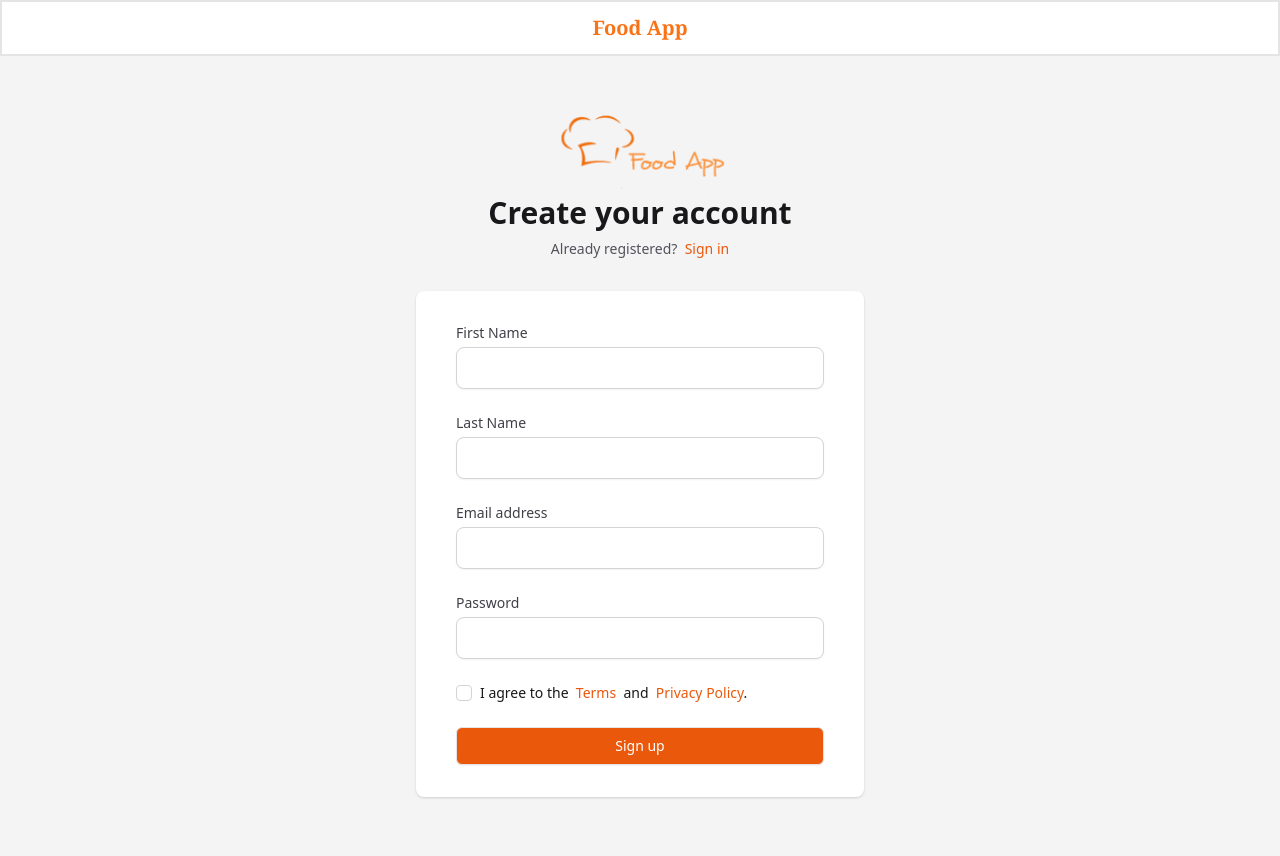
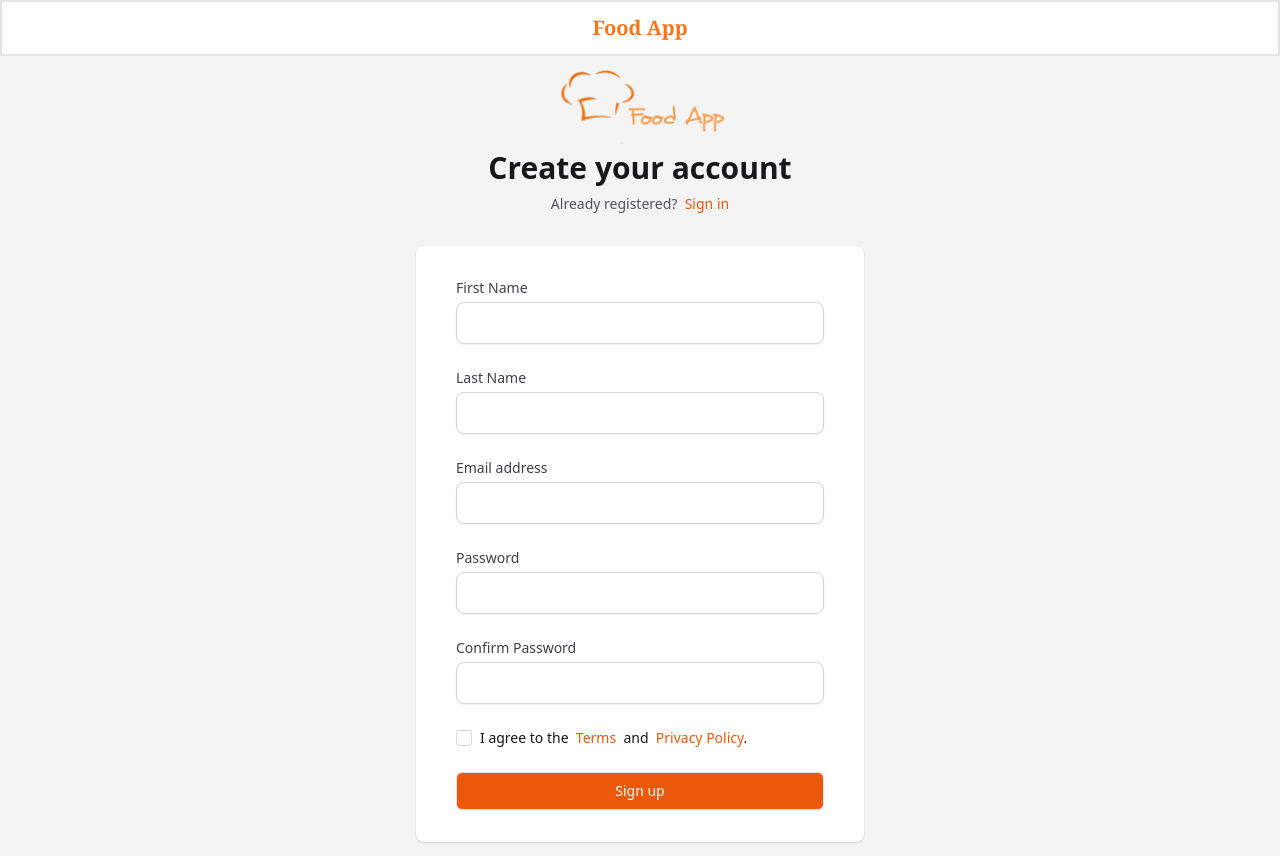
Before and after one commit to ab1303/nextjs-ecomm, a Next.js app: page /account/register in a window 1280 px wide. Built offline with nearby package versions, Linux system fonts and the light colour scheme; no server answers.

Commit message:
feat(next-auth)!: registration page - [work in progress]

```diff
--- a/package.json
+++ b/package.json
@@ -18,12 +18,14 @@
     "prepare": "husky install"
   },
   "dependencies": {
+    "@next-auth/mongodb-adapter": "^1.0.1",
     "@tailwindcss/forms": "^0.4.0",
     "bcryptjs": "^2.4.3",
     "clsx": "^1.1.1",
     "jsonwebtoken": "^8.5.1",
     "mongoose": "^6.0.12",
     "next": "^12.0.3",
+    "next-auth": "^4.0.6",
     "react": "^17.0.2",
     "react-dom": "^17.0.2",
     "react-icons": "^4.3.1"
--- a/src/global.d.ts
+++ b/src/global.d.ts
@@ -1,4 +1,12 @@
+// https://basarat.gitbook.io/typescript/project/modules/globals
+
 declare module '*.png' {
   const value: any;
   export = value;
 }
+
+declare namespace NodeJS {
+  interface Global {
+    _mongoClientPromise: Promise;
+  }
+}
--- /dev/null
+++ b/src/lib/mongodb.ts
@@ -0,0 +1,23 @@
+import mongoose from 'mongoose';
+
+const uri = process.env.MONGODB_URL!;
+
+let clientPromise;
+
+if (!process.env.MONGODB_URL) {
+  throw new Error('Please add your Mongo URI to .env.local');
+}
+
+if (process.env.NODE_ENV === 'development') {
+  // In development mode, use a global variable so that the value
+  // is preserved across module reloads caused by HMR (Hot Module Replacement).
+  if (!global._mongoClientPromise) {
+    global._mongoClientPromise = mongoose.connect(uri);
+  }
+  clientPromise = global._mongoClientPromise;
+} else {
+  // In production mode, it's best to not use a global variable.
+  clientPromise = mongoose.connect(uri);
+}
+
+export default clientPromise;
--- a/src/models/userModel.ts
+++ b/src/models/userModel.ts
@@ -2,7 +2,8 @@ import mongoose from 'mongoose';
 
 export interface User {
   _id: number;
-  name: string;
+  firstName: string;
+  lastName: string;
   email: string;
   password: string;
   role: string;
@@ -14,7 +15,11 @@ export interface User {
 
 const userSchema = new mongoose.Schema(
   {
-    name: {
+    firstName: {
+      type: String,
+      required: true,
+    },
+    lastName: {
       type: String,
       required: true,
     },
--- a/src/pages/_app.tsx
+++ b/src/pages/_app.tsx
@@ -1,4 +1,5 @@
 import { AppProps } from 'next/app';
+import { SessionProvider } from 'next-auth/react';
 
 import '@/styles/globals.css';
 
@@ -8,11 +9,13 @@ import { GlobalStateProvider } from '@/store/GlobalStore';
 
 function MyApp({ Component, pageProps }: AppProps) {
   return (
-    <GlobalStateProvider>
-      <Layout>
-        <Component {...pageProps} />
-      </Layout>
-    </GlobalStateProvider>
+    <SessionProvider session={pageProps.session}>
+      <GlobalStateProvider>
+        <Layout>
+          <Component {...pageProps} />
+        </Layout>
+      </GlobalStateProvider>
+    </SessionProvider>
   );
 }
 
--- a/src/pages/account/register.tsx
+++ b/src/pages/account/register.tsx
@@ -3,22 +3,32 @@ import { FormEvent, useState } from 'react';
 
 import UnstyledLink from '@/components/links/UnstyledLink';
 
+import { postData } from '@/utils/fetchData';
+
 const Register = () => {
-  // const [username, setUsername] = useState('');
-  // const [email, setEmail] = useState('');
-  // const [password, setPassword] = useState('');
-  // const [passwordConfirm, setPasswordConfirm] = useState('');
+  const [firstName, setFirstName] = useState('');
+  const [lastName, setLastName] = useState('');
+  const [email, setEmail] = useState('');
+  const [password, setPassword] = useState('');
+  const [passwordConfirm, setPasswordConfirm] = useState('');
+  const handleSubmit = async (e: FormEvent<HTMLFormElement>) => {
+    e.preventDefault();
 
-  // const handleSubmit = (e: FormEvent<HTMLFormElement>) => {
-  //   e.preventDefault();
+    if (password !== passwordConfirm) {
+      console.log('Passwords do not match!');
+      return;
+    }
 
-  //   if (password !== passwordConfirm) {
-  //     console.log('Passwords do not match!');
-  //     return;
-  //   }
+    const res = await postData('auth/register', {
+      firstName,
+      lastName,
+      email,
+      password,
+      passwordConfirm,
+    });
 
-  //   console.log('call registration');
-  // };
+    console.log('registration result', res);
+  };
 
   return (
     <div className='min-h-screen bg-gray-100 flex flex-col justify-center px-6 lg:px-8'>
@@ -48,7 +58,7 @@ const Register = () => {
 
         <div className='mt-8'>
           <div className='bg-white py-8 px-6 shadow rounded-lg sm:px-10'>
-            <form className='mb-0 space-y-6' action='#' method='POST'>
+            <form className='mb-0 space-y-6' onSubmit={handleSubmit}>
               <div>
                 <label
                   htmlFor='firstname'
@@ -64,6 +74,8 @@ const Register = () => {
                     autoComplete='text'
                     required
                     className=''
+                    value={firstName}
+                    onChange={(e) => setFirstName(e.target.value)}
                   />
                 </div>
               </div>
@@ -83,6 +95,8 @@ const Register = () => {
                     autoComplete='text'
                     required
                     className=''
+                    value={lastName}
+                    onChange={(e) => setLastName(e.target.value)}
                   />
                 </div>
               </div>
@@ -102,6 +116,8 @@ const Register = () => {
                     autoComplete='email'
                     required
                     className=''
+                    value={email}
+                    onChange={(e) => setEmail(e.target.value)}
                   />
                 </div>
               </div>
@@ -121,6 +137,29 @@ const Register = () => {
                     autoComplete='current-password'
                     required
                     className=''
+                    value={password}
+                    onChange={(e) => setPassword(e.target.value)}
+                  />
+                </div>
+              </div>
+
+              <div>
+                <label
+                  htmlFor='passwordConfirm'
+                  className='block text-sm font-medium text-gray-700'
+                >
+                  Confirm Password
+                </label>
+                <div className='mt-1'>
+                  <input
+                    id='passwordConfirm'
+                    name='passwordConfirm'
+                    type='password'
+                    autoComplete='current-password'
+                    required
+                    className=''
+                    value={passwordConfirm}
+                    onChange={(e) => setPasswordConfirm(e.target.value)}
                   />
                 </div>
               </div>
--- /dev/null
+++ b/src/pages/api/auth/[...nextauth].ts
@@ -0,0 +1,42 @@
+import NextAuth from 'next-auth';
+import CredentialsProvider from 'next-auth/providers/credentials';
+
+import Users from '@/models/userModel';
+import connectDB from '@/utils/connectDB';
+
+connectDB();
+
+export default NextAuth({
+  providers: [
+    CredentialsProvider({
+      name: 'Credentials',
+      credentials: {
+        email: {},
+        password: {},
+      },
+      authorize: async (credentials, req) => {
+        try {
+          console.log('credentials', credentials);
+
+          if (!credentials) return null;
+
+          const user = await Users.findById(credentials.email);
+
+          console.log('found user', user);
+        } catch (err: any) {
+          return { err: err.message };
+        }
+
+        return null;
+      },
+    }),
+  ],
+  // pages: {},
+  secret: process.env.ACCESS_TOKEN_SECRET,
+  session: {
+    strategy: 'jwt',
+  },
+  jwt: {
+    secret: process.env.ACCESS_TOKEN_SECRET,
+  },
+});
--- a/src/pages/api/auth/register.ts
+++ b/src/pages/api/auth/register.ts
@@ -17,9 +17,9 @@ const registerHandler = async (req: NextApiRequest, res: NextApiResponse) => {
 
 const register = async (req: NextApiRequest, res: NextApiResponse) => {
   try {
-    const { name, email, password, cf_password } = req.body;
+    const { firstName, lastName, email, password, passwordConfirm } = req.body;
 
-    const errMsg = valid(name, email, password, cf_password);
+    const errMsg = valid(firstName, lastName, email, password, passwordConfirm);
     if (errMsg) return res.status(400).json({ err: errMsg });
 
     const user = await Users.findOne({ email });
@@ -29,10 +29,10 @@ const register = async (req: NextApiRequest, res: NextApiResponse) => {
     const passwordHash = await bcrypt.hash(password, 12);
 
     const newUser = new Users({
-      name,
+      firstName,
+      lastName,
       email,
       password: passwordHash,
-      cf_password,
     });
 
     await newUser.save();
--- a/src/utils/fetchData.ts
+++ b/src/utils/fetchData.ts
@@ -12,13 +12,16 @@ export const getData = async (url: string, token?: string) => {
   return data;
 };
 
-export const postData = async (url: string, post: unknown, token: string) => {
+export const postData = async (url: string, post: unknown, token?: string) => {
+  const headers: { 'Content-Type': string; Authorization?: string } = {
+    'Content-Type': 'application/json',
+  };
+
+  if (token) headers.Authorization = token;
+
   const res = await fetch(`${baseUrl}/api/${url}`, {
     method: 'POST',
-    headers: {
-      'Content-Type': 'application/json',
-      Authorization: token,
-    },
+    headers,
     body: JSON.stringify(post),
   });
 
--- a/src/utils/valid.ts
+++ b/src/utils/valid.ts
@@ -1,10 +1,12 @@
 const valid = (
-  name: string,
+  firstName: string,
+  lastName: string,
   email: string,
   password: string,
   cf_password: string
 ) => {
-  if (!name || !email || !password) return 'Please add all fields.';
+  if (!firstName || !lastName || !email || !password)
+    return 'Please add all fields.';
 
   if (!validateEmail(email)) return 'Invalid emails.';
 
```
Also changed, not shown: 1 other file (tests, documents, lock files or other folders).
